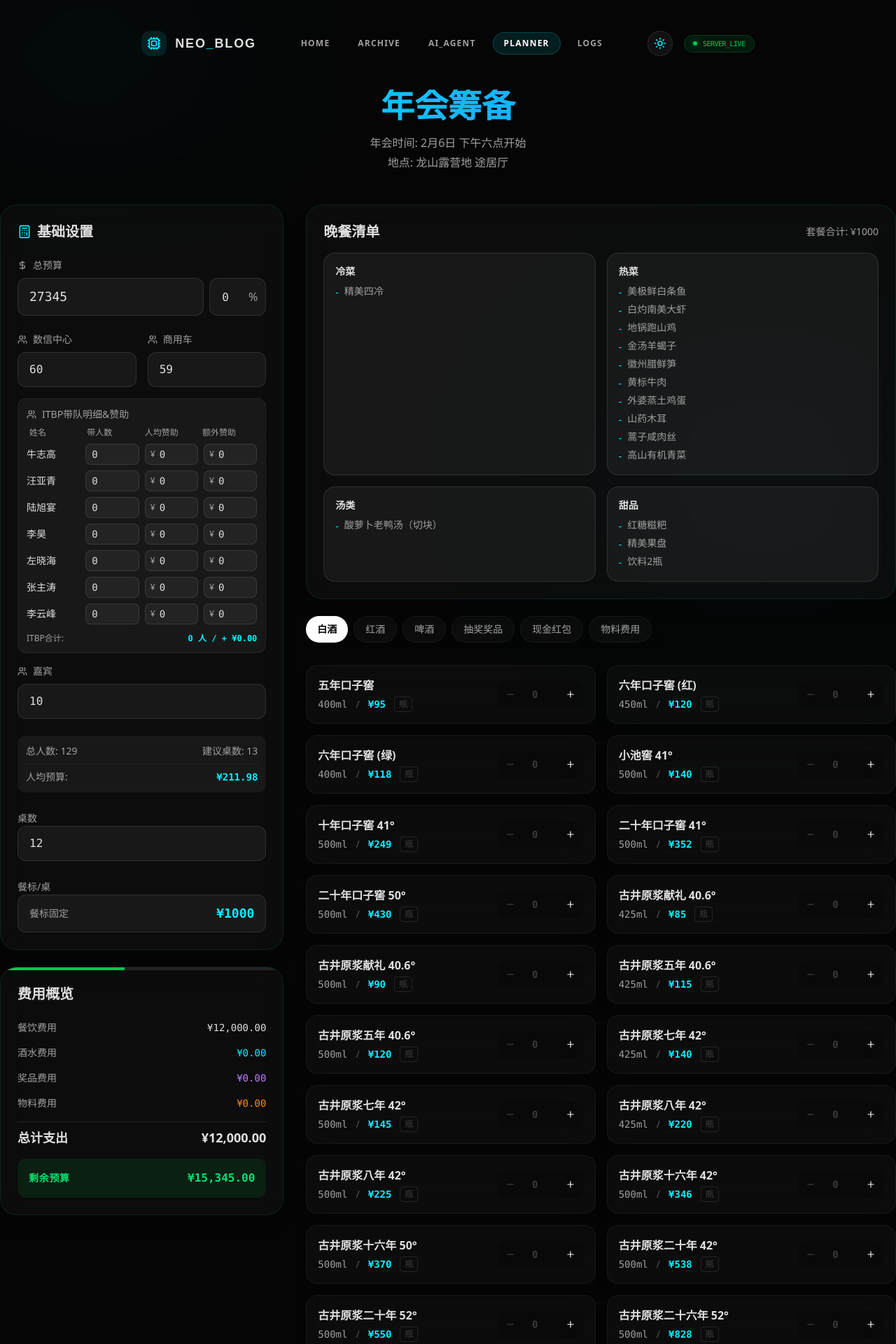
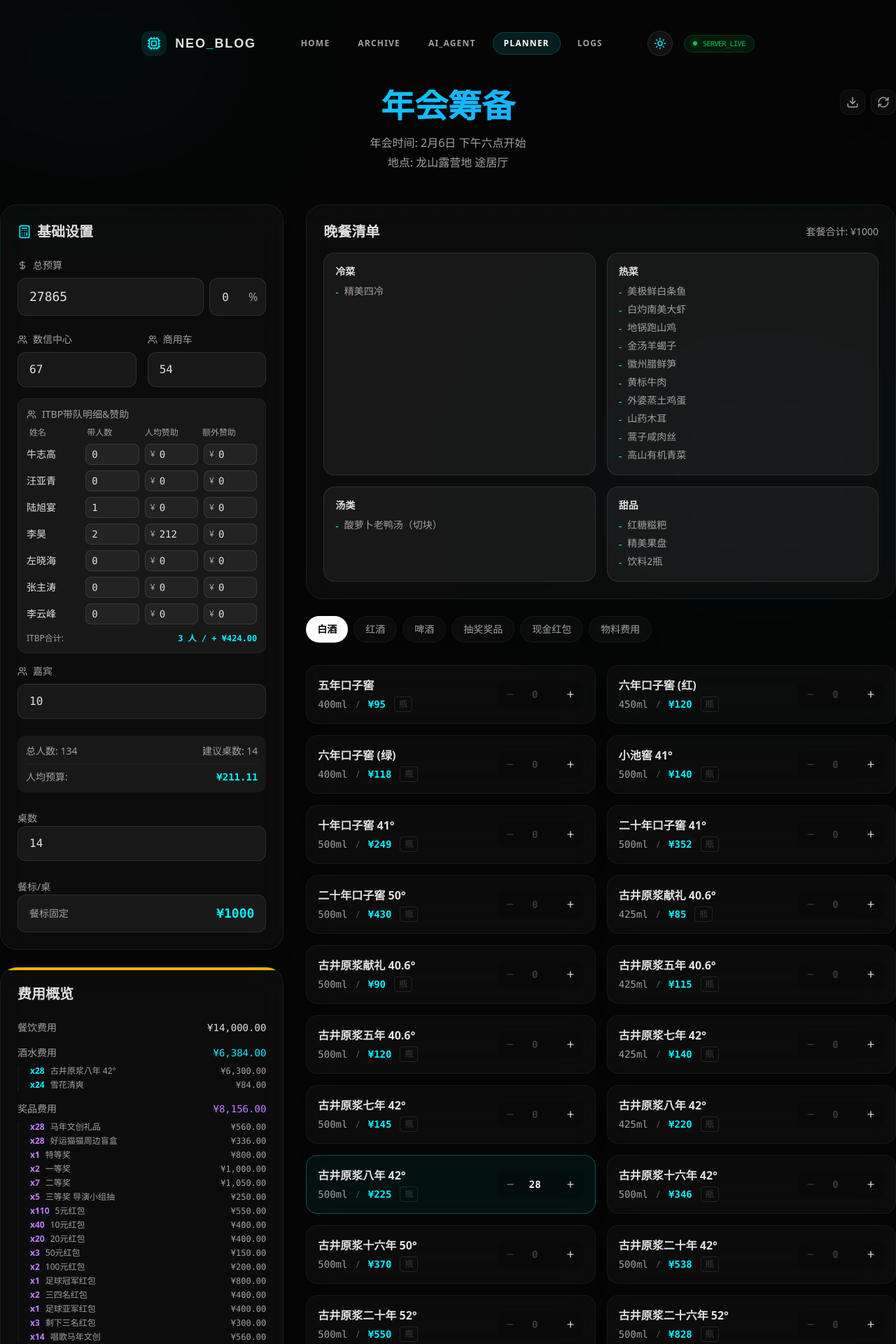
Before and after one commit to Tiangong777/personal-blog, a React (Vite) app: page /planner in a window 1280 px wide. Shown: the top 1920 px of the page at 70% size. Built offline with nearby package versions, Linux system fonts and the light colour scheme.

Commit message:
更新了配置

```diff
--- /dev/null
+++ b/src/data/plannerConfig.ts
@@ -0,0 +1,174 @@
+import type { Drink } from './drinks';
+
+export interface PlannerConfig {
+    budget: number;
+    floatRatio: number;
+    peopleDigitalCenter: number;
+    peopleCommercialVehicle: number;
+    itbpLeads: { name: string; people: number; perPerson: number; extra: number }[];
+    peopleGuests: number;
+    tableCount: number;
+    cart: Record<string, number>;
+    customMaterials: Drink[];
+    customPrizes: Drink[];
+    prizeEdits: Record<string, Partial<Drink>>;
+    customRedEnvelopes: Drink[];
+    redEnvelopeEdits: Record<string, Partial<Drink>>;
+}
+
+export const sharedConfig: Partial<PlannerConfig> = {
+    "budget": 27865,
+    "floatRatio": 0,
+    "peopleDigitalCenter": 67,
+    "peopleCommercialVehicle": 54,
+    "itbpLeads": [
+        {
+            "name": "牛志高",
+            "people": 0,
+            "perPerson": 0,
+            "extra": 0
+        },
+        {
+            "name": "汪亚青",
+            "people": 0,
+            "perPerson": 0,
+            "extra": 0
+        },
+        {
+            "name": "陆旭宴",
+            "people": 1,
+            "perPerson": 0,
+            "extra": 0
+        },
+        {
+            "name": "李昊",
+            "people": 2,
+            "perPerson": 212,
+            "extra": 0
+        },
+        {
+            "name": "左晓海",
+            "people": 0,
+            "perPerson": 0,
+            "extra": 0
+        },
+        {
+            "name": "张主涛",
+            "people": 0,
+            "perPerson": 0,
+            "extra": 0
+        },
+        {
+            "name": "李云峰",
+            "people": 0,
+            "perPerson": 0,
+            "extra": 0
+        }
+    ],
+    "peopleGuests": 10,
+    "tableCount": 14,
+    "cart": {
+        "horse-creativity": 28,
+        "cat-blindbox": 28,
+        "material-red-envelope-packaging": 180,
+        "material-tabletop-football": 2,
+        "custom-material-1768378074197": 1,
+        "prize-grand": 1,
+        "prize-1": 2,
+        "prize-2": 7,
+        "prize-3": 5,
+        "gujing-8-500": 28,
+        "snow-qingshuang-bottle": 24,
+        "red-5": 110,
+        "red-10": 40,
+        "red-20": 20,
+        "red-50": 3,
+        "red-100": 2,
+        "custom-red-envelope-1768748845499": 1,
+        "custom-red-envelope-1768748892512": 2,
+        "custom-red-envelope-1768748870031": 1,
+        "custom-red-envelope-1768748955405": 3,
+        "custom-prize-1768791547078": 14
+    },
+    "customMaterials": [
+        {
+            "id": "custom-material-1768378074197",
+            "category": "Materials",
+            "name": "横幅",
+            "unit": "个",
+            "spec": "自定义",
+            "price": 35
+        }
+    ],
+    "customPrizes": [
+        {
+            "id": "custom-prize-1768791547078",
+            "category": "Prizes",
+            "name": "唱歌马年文创",
+            "unit": "?",
+            "spec": "1",
+            "price": 40
+        }
+    ],
+    "prizeEdits": {
+        "prize-grand": {
+            "name": "特等奖",
+            "spec": "大奖",
+            "unit": "个",
+            "price": 800
+        },
+        "prize-1": {
+            "name": "一等奖",
+            "spec": "大奖",
+            "unit": "个",
+            "price": 500
+        },
+        "prize-2": {
+            "name": "二等奖",
+            "spec": "大奖",
+            "unit": "个",
+            "price": 150
+        },
+        "prize-3": {
+            "name": "三等奖 导演小组抽",
+            "spec": "大奖",
+            "unit": "个",
+            "price": 50
+        }
+    },
+    "customRedEnvelopes": [
+        {
+            "id": "custom-red-envelope-1768748845499",
+            "category": "RedEnvelope",
+            "name": "足球冠军红包",
+            "unit": "1",
+            "spec": "现金",
+            "price": 800
+        },
+        {
+            "id": "custom-red-envelope-1768748870031",
+            "category": "RedEnvelope",
+            "name": "足球亚军红包",
+            "unit": "个",
+            "spec": "现金",
+            "price": 400
+        },
+        {
+            "id": "custom-red-envelope-1768748892512",
+            "category": "RedEnvelope",
+            "name": "三四名红包",
+            "unit": "1",
+            "spec": "现金",
+            "price": 200
+        },
+        {
+            "id": "custom-red-envelope-1768748955405",
+            "category": "RedEnvelope",
+            "name": "剩下三名红包",
+            "unit": "1",
+            "spec": "现金",
+            "price": 100
+        }
+    ],
+    "redEnvelopeEdits": {}
+};
--- a/src/pages/YearEndPlanner.tsx
+++ b/src/pages/YearEndPlanner.tsx
@@ -2,6 +2,8 @@ import React, { useState, useMemo, useEffect } from 'react';
 import { motion, AnimatePresence } from 'framer-motion';
 import { Calculator, Users, DollarSign, Plus, Minus, X, Check, Trash2, Pencil } from 'lucide-react';
 import { drinks, type Drink } from '../data/drinks';
+import { sharedConfig, type PlannerConfig } from '../data/plannerConfig';
+import { Download, RefreshCw } from 'lucide-react';
 
 const YearEndPlanner: React.FC = () => {
     // Helper to load from local storage
@@ -16,10 +18,10 @@ const YearEndPlanner: React.FC = () => {
     };
 
     // Inputs
-    const [budget, setBudget] = useState<number>(() => loadState('budget', 27345));
-    const [floatRatio, setFloatRatio] = useState<number>(() => loadState('floatRatio', 0));
-    const [peopleDigitalCenter, setPeopleDigitalCenter] = useState<number>(() => loadState('peopleDigitalCenter', 60));
-    const [peopleCommercialVehicle, setPeopleCommercialVehicle] = useState<number>(() => loadState('peopleCommercialVehicle', 59));
+    const [budget, setBudget] = useState<number>(() => loadState('budget', sharedConfig.budget ?? 27345));
+    const [floatRatio, setFloatRatio] = useState<number>(() => loadState('floatRatio', sharedConfig.floatRatio ?? 0));
+    const [peopleDigitalCenter, setPeopleDigitalCenter] = useState<number>(() => loadState('peopleDigitalCenter', sharedConfig.peopleDigitalCenter ?? 60));
+    const [peopleCommercialVehicle, setPeopleCommercialVehicle] = useState<number>(() => loadState('peopleCommercialVehicle', sharedConfig.peopleCommercialVehicle ?? 59));
     type ItbpLead = { name: string; people: number; perPerson: number; extra: number };
     const defaultItbpLeads: ItbpLead[] = [
         { name: '牛志高', people: 0, perPerson: 0, extra: 0 },
@@ -31,12 +33,12 @@ const YearEndPlanner: React.FC = () => {
         { name: '李云峰', people: 0, perPerson: 0, extra: 0 }
     ];
     const [itbpLeads, setItbpLeads] = useState<ItbpLead[]>(() => {
-        const stored = loadState<ItbpLead[]>('itbpLeads', defaultItbpLeads);
+        const stored = loadState<ItbpLead[]>('itbpLeads', sharedConfig.itbpLeads ?? defaultItbpLeads);
         const byName = new Map(stored.map(lead => [lead.name, lead]));
         return defaultItbpLeads.map(lead => ({ ...lead, ...byName.get(lead.name) }));
     });
-    const [peopleGuests, setPeopleGuests] = useState<number>(() => loadState('peopleGuests', 10));
-    const [tableCount, setTableCount] = useState<number>(() => loadState('tableCount', 12));
+    const [peopleGuests, setPeopleGuests] = useState<number>(() => loadState('peopleGuests', sharedConfig.peopleGuests ?? 10));
+    const [tableCount, setTableCount] = useState<number>(() => loadState('tableCount', sharedConfig.tableCount ?? 12));
     const mealPrice = 1000;
     const [activeTab, setActiveTab] = useState<Drink['category']>('Spirits');
 
@@ -71,24 +73,24 @@ const YearEndPlanner: React.FC = () => {
     ];
 
     // Cart: { drinkId: quantity }
-    const [cart, setCart] = useState<Record<string, number>>(() => loadState('cart', {}));
+    const [cart, setCart] = useState<Record<string, number>>(() => loadState('cart', sharedConfig.cart ?? {}));
 
     // Custom materials
-    const [customMaterials, setCustomMaterials] = useState<Drink[]>(() => loadState('customMaterials', []));
+    const [customMaterials, setCustomMaterials] = useState<Drink[]>(() => loadState('customMaterials', sharedConfig.customMaterials ?? []));
     const [showAddMaterial, setShowAddMaterial] = useState(false);
     const [newMaterialName, setNewMaterialName] = useState('');
     const [newMaterialPrice, setNewMaterialPrice] = useState('');
     // Custom prizes and edits
-    const [customPrizes, setCustomPrizes] = useState<Drink[]>(() => loadState('customPrizes', []));
-    const [prizeEdits, setPrizeEdits] = useState<Record<string, Partial<Drink>>>(() => loadState('prizeEdits', {}));
+    const [customPrizes, setCustomPrizes] = useState<Drink[]>(() => loadState('customPrizes', sharedConfig.customPrizes ?? []));
+    const [prizeEdits, setPrizeEdits] = useState<Record<string, Partial<Drink>>>(() => loadState('prizeEdits', sharedConfig.prizeEdits ?? {}));
     const [showAddPrize, setShowAddPrize] = useState(false);
     const [newPrizeName, setNewPrizeName] = useState('');
     const [newPrizePrice, setNewPrizePrice] = useState('');
     const [newPrizeSpec, setNewPrizeSpec] = useState('');
     const [newPrizeUnit, setNewPrizeUnit] = useState('');
     // Custom red envelopes and edits
-    const [customRedEnvelopes, setCustomRedEnvelopes] = useState<Drink[]>(() => loadState('customRedEnvelopes', []));
-    const [redEnvelopeEdits, setRedEnvelopeEdits] = useState<Record<string, Partial<Drink>>>(() => loadState('redEnvelopeEdits', {}));
+    const [customRedEnvelopes, setCustomRedEnvelopes] = useState<Drink[]>(() => loadState('customRedEnvelopes', sharedConfig.customRedEnvelopes ?? []));
+    const [redEnvelopeEdits, setRedEnvelopeEdits] = useState<Record<string, Partial<Drink>>>(() => loadState('redEnvelopeEdits', sharedConfig.redEnvelopeEdits ?? {}));
     const [showAddRedEnvelope, setShowAddRedEnvelope] = useState(false);
     const [newRedEnvelopeName, setNewRedEnvelopeName] = useState('');
     const [newRedEnvelopePrice, setNewRedEnvelopePrice] = useState('');
@@ -344,15 +346,76 @@ const YearEndPlanner: React.FC = () => {
         setEditingRewardCategory(null);
     };
 
+    const handleExportConfig = () => {
+        const config: PlannerConfig = {
+            budget,
+            floatRatio,
+            peopleDigitalCenter,
+            peopleCommercialVehicle,
+            itbpLeads,
+            peopleGuests,
+            tableCount,
+            cart,
+            customMaterials,
+            customPrizes,
+            prizeEdits,
+            customRedEnvelopes,
+            redEnvelopeEdits
+        };
+        const blob = new Blob([JSON.stringify(config, null, 4)], { type: 'application/json' });
+        const url = URL.createObjectURL(blob);
+        const a = document.createElement('a');
+        a.href = url;
+        a.download = 'planner_config.json';
+        a.click();
+        URL.revokeObjectURL(url);
+
+        // Also log to console for easy copying
+        console.log('--- Planner Configuration ---');
+        console.log(JSON.stringify(config, null, 4));
+        alert('配置已生成！\n1. 请将下载的 planner_config.json 文件内容发给我。\n2. 或者从控制台打印的结果中复制发给我。');
+    };
+
+    const handleClearLocalCache = () => {
+        if (confirm('确定要清除本地缓存并恢复默认配置吗？')) {
+            const keys = [
+                'budget', 'floatRatio', 'peopleDigitalCenter', 'peopleCommercialVehicle',
+                'itbpLeads', 'peopleGuests', 'tableCount', 'cart',
+                'customMaterials', 'customPrizes', 'prizeEdits',
+                'customRedEnvelopes', 'redEnvelopeEdits'
+            ];
+            keys.forEach(key => localStorage.removeItem(`planner_${key}`));
+            window.location.reload();
+        }
+    };
+
     const formatCurrency = (val: number) => new Intl.NumberFormat('zh-CN', { style: 'currency', currency: 'CNY' }).format(val);
 
     return (
         <div className="container py-8 max-w-7xl mx-auto">
-            <header className="mb-12 text-center">
+            <header className="mb-12 text-center relative">
                 <h1 className="text-4xl md:text-5xl font-outfit font-bold mb-4 text-gradient">年会筹备</h1>
                 <div className="text-text-dim text-sm md:text-base space-y-1">
                     <div>年会时间: 2月6日 下午六点开始</div>
                     <div>地点: 龙山露营地 途居厅</div>
+                </div>
+
+                {/* Developer Tools */}
+                <div className="absolute top-0 right-0 flex gap-2">
+                    <button
+                        onClick={handleExportConfig}
+                        className="p-2 glass rounded-xl text-text-dim hover:text-accent-blue transition-all"
+                        title="导出配置"
+                    >
+                        <Download size={18} />
+                    </button>
+                    <button
+                        onClick={handleClearLocalCache}
+                        className="p-2 glass rounded-xl text-text-dim hover:text-red-400 transition-all"
+                        title="清除缓存并恢复默认"
+                    >
+                        <RefreshCw size={18} />
+                    </button>
                 </div>
             </header>
 
```
